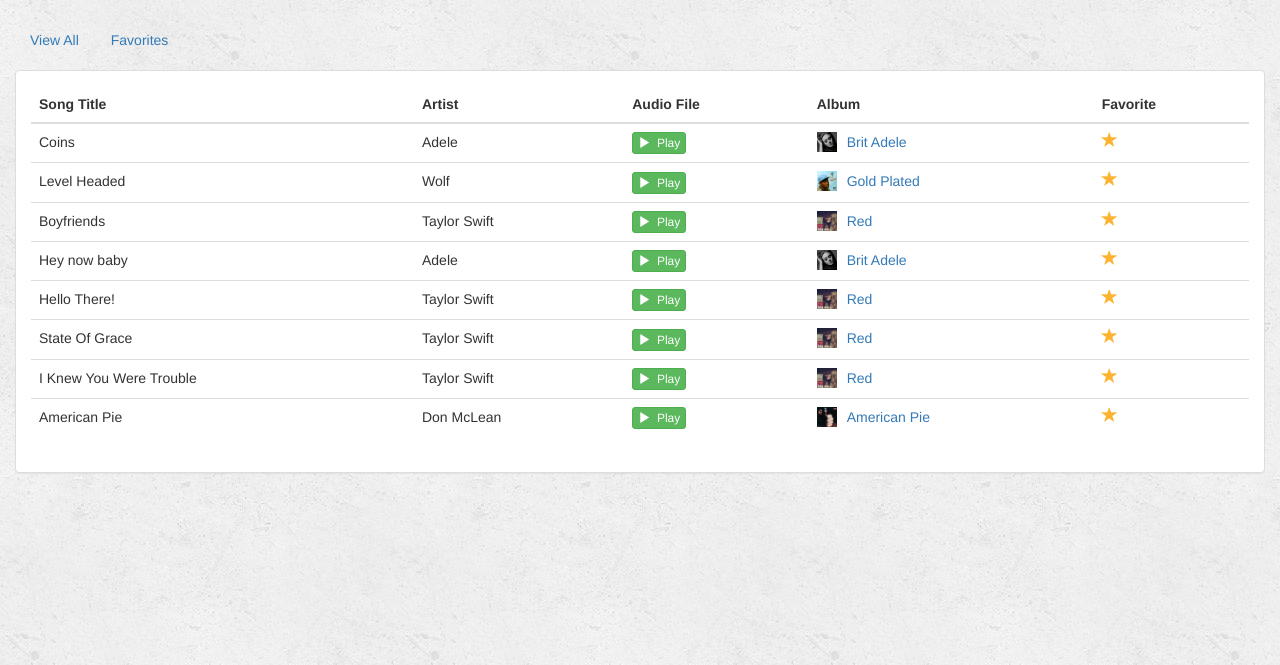
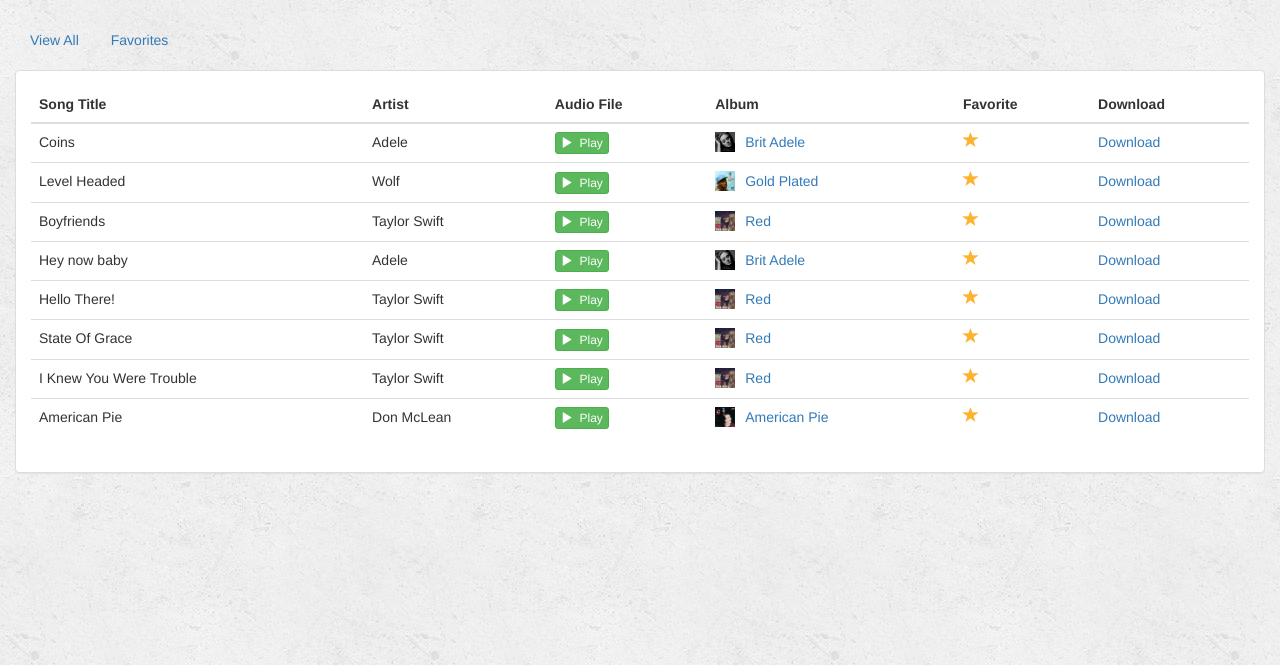
Before and after one commit to Nitinsharma12/Musical-Melody, a Django app: page /trending/ in a window 1280 px wide. Shown: the part 102-767 px from the top of the page. Run offline with Django 3.2, Linux system fonts and the light colour scheme; data comes from the database, SQL or seed files in the repository; both versions use the stored data as it was after the commit; some libraries are stand-ins or nearby versions.

Commit message:
Song download done

```diff
--- a/music/templates/music/trending_songs.html
+++ b/music/templates/music/trending_songs.html
@@ -28,6 +28,7 @@
                                 <th>Audio File</th>
                                 <th>Album</th>
                                 <th>Favorite</th>
+                                <th>Download</th>
                             </tr>
                         </thead>
                         <tbody>
@@ -51,6 +52,9 @@
                                     <td>
                                         <a href="{% url 'music:favorite' song.id %}" class="btn-favorite"><span class="glyphicon glyphicon-star {% if song.is_favorite %}active{% endif %}"></span></a>
                                     </td>
+                                    <td>
+                                        <a href="{% url 'music:download' song.audio_file %}">Download</a>
+                                    </td>
                                 </tr>
                             {% endfor %}
                         </tbody>
--- a/music/urls.py
+++ b/music/urls.py
@@ -10,6 +10,7 @@ urlpatterns = [
     url(r'^login_user/$', views.login_user, name='login_user'),
     url(r'^logout_user/$', views.logout_user, name='logout_user'),
     url(r'^trending/$', views.trending, name='trending'),
+    url(r'^download/(?P<file_name>.+)$', views.download, name='download'),
     url(r'^(?P<album_id>[0-9]+)/$', views.detail, name='detail'),
     url(r'^(?P<song_id>[0-9]+)/favorite/$', views.favorite, name='favorite'),
     url(r'^songs/(?P<filter_by>[a-zA_Z]+)/$', views.songs, name='songs'),
--- a/music/views.py
+++ b/music/views.py
@@ -1,9 +1,14 @@
+import os
+
 from django.contrib.auth import authenticate, login
 from django.contrib.auth import logout
-from django.http import JsonResponse
+from django.http import JsonResponse, HttpResponse
 from django.shortcuts import render, get_object_or_404
 from django.db.models import Q
+from wsgiref.util import FileWrapper
+import mimetypes
 
+from website import settings
 from .forms import AlbumForm, SongForm, UserForm
 from .models import Album, Song
 
@@ -154,6 +159,17 @@ def trending(request):
     return render(request, 'music/trending_songs.html', {'songs': songs})
 
 
+def download(request, file_name):
+    file_path = settings.MEDIA_ROOT + '/' + file_name
+    file_wrapper = FileWrapper(file(file_path, 'rb'))
+    file_mimetype = mimetypes.guess_type(file_path)
+    response = HttpResponse(file_wrapper, content_type=file_mimetype)
+    response['X-Sendfile'] = file_path
+    response['Content-Length'] = os.stat(file_path).st_size
+    response['Content-Disposition'] = 'attachment; filename=%s' % str(file_name)
+    return response
+
+
 def login(request):
     return render(request, 'music/login.html')
 
```
Also changed, not shown: db.sqlite3, 4 other files.
